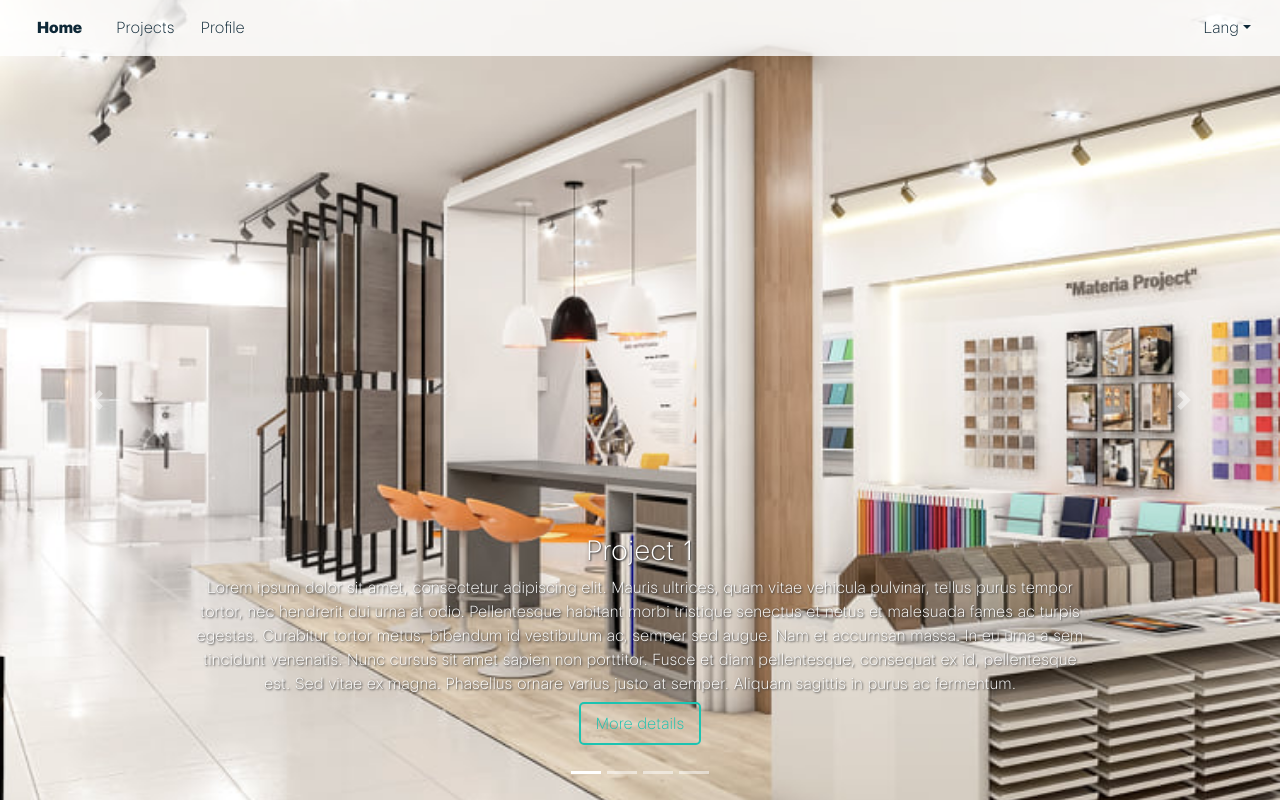
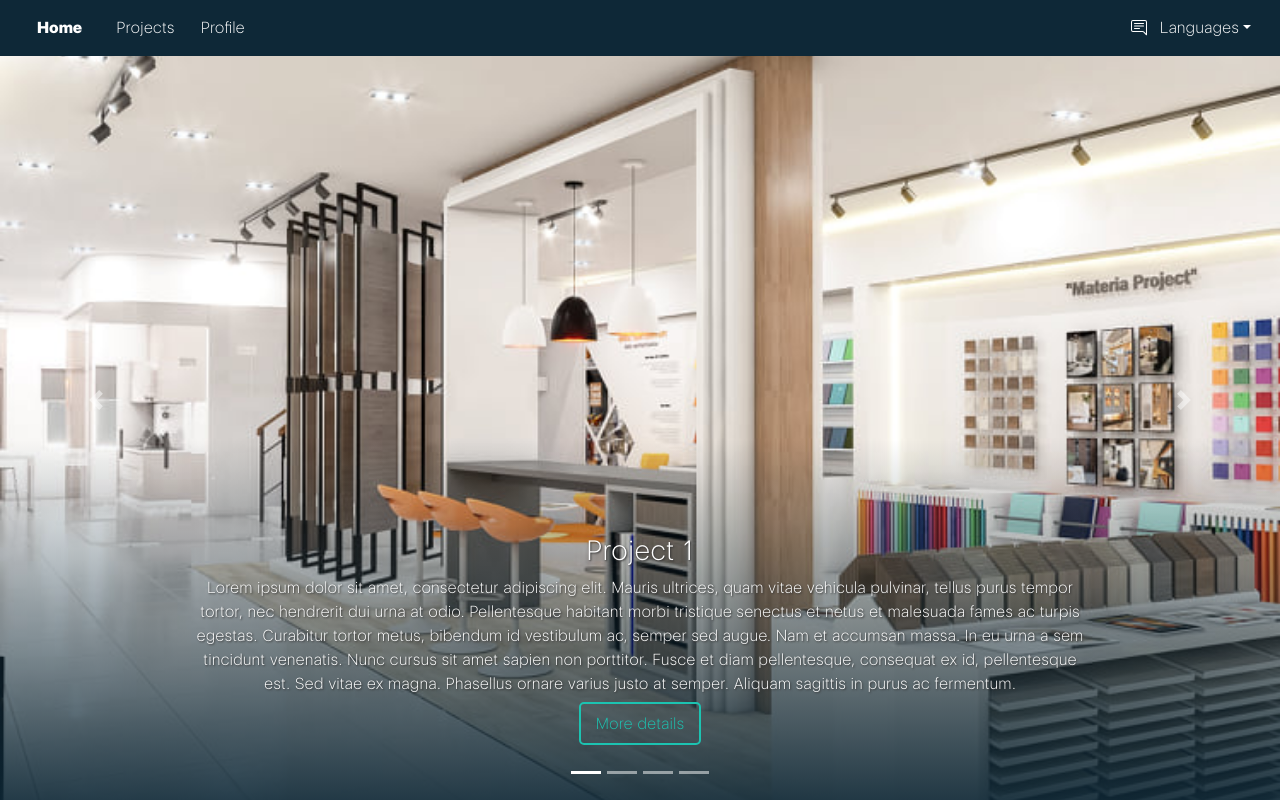
Before and after one commit to lvezia/u_sotheary, a Vue app: page / in a window 1280 px wide. Built offline with nearby package versions, Linux system fonts and the light colour scheme.

Commit message:
add languages

```diff
--- a/package.json
+++ b/package.json
@@ -12,6 +12,7 @@
         "bootstrap-vue": "^2.21.2",
         "core-js": "^3.6.5",
         "vue": "^2.6.12",
+        "vue-i18n": "^8.24.2",
         "vue-router": "^3.5.1"
     },
     "devDependencies": {
--- a/src/assets/styles/themes/theme-default.css
+++ b/src/assets/styles/themes/theme-default.css
@@ -41,9 +41,9 @@
 }
 
 .default-nav {
-    background-color: rgba(255, 255, 255, 0.8);
+    background-color: rgba(14, 40, 55, 1);
 }
 
 .nav-link {
-    color: var(--firstColor) !important;
+    color: #fff !important;
 }
--- a/src/components/mainCarousel.vue
+++ b/src/components/mainCarousel.vue
@@ -26,6 +26,7 @@
             :src="getImgSrc(item.mainImage)"
             alt="image slot"
           >
+          <div class="gradient-bg"></div>
         </template>
 
         <router-link to="/" class="banner-btn">More details</router-link>
@@ -82,6 +83,14 @@ export default {
   object-position: center;
 }
 
+.gradient-bg {
+    width: 100%;
+    height: 100%;
+    background-image: linear-gradient(180deg, transparent 55%, rgba(14, 40, 55, 0.9));
+    position: absolute;
+    top: 0;
+}
+
 .banner-btn {
   font-size: 1em;
   color: var(--secondColor);
--- a/src/layouts/LayoutDefault.vue
+++ b/src/layouts/LayoutDefault.vue
@@ -1,24 +1,21 @@
 <template>
   <div class="LayoutDefault">
     <b-navbar toggleable="lg" class="default-nav" fixed="top">
-      <router-link to="/" class="nav-item nav-link"><b>Home</b></router-link>
+      <router-link to="/" class="nav-item nav-link"><b>{{ $t('home.home') }}</b></router-link>
 
       <b-navbar-toggle target="nav-collapse"></b-navbar-toggle>
 
       <b-collapse id="nav-collapse" is-nav>
         <b-navbar-nav>
-          <router-link to="/" class="nav-item nav-link">Projects</router-link>
-          <router-link to="/" class="nav-item nav-link">Profile</router-link>
+          <router-link to="/" class="nav-item nav-link">{{ $t('home.projects') }}</router-link>
+          <router-link to="/" class="nav-item nav-link">{{ $t('home.profile') }}</router-link>
         </b-navbar-nav>
 
         <!-- Right aligned nav items -->
         <b-navbar-nav class="ml-auto">
-
-          <b-nav-item-dropdown class="color-second" text="Lang" right>
-            <b-dropdown-item href="#">EN</b-dropdown-item>
-            <b-dropdown-item href="#">KH</b-dropdown-item>
-            <b-dropdown-item href="#">FR</b-dropdown-item>
-            <b-dropdown-item href="#">CN</b-dropdown-item>
+          <b-icon icon="chat-right-text" class="lang-icon"></b-icon>
+          <b-nav-item-dropdown class="color-second" :text="$t('home.languages')" right>
+            <b-dropdown-item v-for="lang in languages" :key="lang" @click="setLang(lang)" class="item-lang">{{ lang }}</b-dropdown-item>
           </b-nav-item-dropdown>
 
         </b-navbar-nav>
@@ -33,7 +30,18 @@
 
 <script>
 export default {
-  name: 'LayoutDefault'
+  name: 'LayoutDefault',
+  data() {
+    return {
+      languages: ['en', 'kh', 'fr']
+    }
+  },
+  computed: {},
+  methods: {
+    setLang(lang) {
+      this.$i18n.locale = lang
+    }
+  }
 }
 </script>
 
@@ -42,4 +50,15 @@ export default {
   margin-left: 5px;
   margin-right: 5px;
 }
+
+.item-lang {
+  color: var(--firstColor);
+  text-transform: uppercase;
+}
+
+.lang-icon {
+  color: #fff;
+  margin-top: auto;
+  margin-bottom: auto;
+}
 </style>
--- /dev/null
+++ b/src/locales/en.json
@@ -0,0 +1,9 @@
+{
+    "home": {
+        "home": "Home",
+        "profile": "Profile",
+        "projects": "Projects",
+        "languages": "Languages",
+        "moreDetails": "More details"
+    }
+}
--- /dev/null
+++ b/src/locales/fr.json
@@ -0,0 +1,9 @@
+{
+    "home": {
+        "home": "Accueil",
+        "profile": "Profil",
+        "projects": "Projects",
+        "languages": "Langues",
+        "moreDetails": "Plus de détails"
+    }
+}
--- /dev/null
+++ b/src/locales/kh.json
@@ -0,0 +1,9 @@
+{
+    "home": {
+        "home": "Home",
+        "profile": "Profile",
+        "projects": "Projects",
+        "languages": "Languages",
+        "moreDetails": "More details"
+    }
+}
--- a/src/main.js
+++ b/src/main.js
@@ -6,15 +6,15 @@ import titleMixin from './mixins/titleMixin'
 import 'bootstrap/dist/css/bootstrap.css'
 import 'bootstrap-vue/dist/bootstrap-vue.css'
 
+import i18n from './utils/i18n'
 import Home from './views/Home'
 import Profile from './views/Profile'
 
 Vue.use(BootstrapVue)
 Vue.use(IconsPlugin)
+Vue.use(VueRouter)
 
 Vue.mixin(titleMixin)
-
-Vue.use(VueRouter)
 
 Vue.config.productionTip = false
 
@@ -37,5 +37,6 @@ const router = new VueRouter({
 
 new Vue({
     router,
+    i18n,
     render: h => h(App),
 }).$mount('#app')
--- /dev/null
+++ b/src/utils/i18n.js
@@ -0,0 +1,23 @@
+import Vue from 'vue'
+import VueI18n from 'vue-i18n'
+
+Vue.use(VueI18n)
+
+function loadLocaleMessages() {
+    const locales = require.context('../locales', true, /[A-Za-z0-9-_,\s]+\.json$/i)
+    const messages = {}
+    locales.keys().forEach(key => {
+        const matched = key.match(/([A-Za-z0-9-_]+)\./i)
+        if (matched && matched.length > 1) {
+            const locale = matched[1]
+            messages[locale] = locales(key)
+        }
+    })
+    return messages
+}
+
+export default new VueI18n({
+    locale: process.env.VUE_APP_I18N_LOCALE || 'en',
+    fallbackLocale: process.env.VUE_APP_I18N_FALLBACK_LOCALE || 'en',
+    messages: loadLocaleMessages()
+})
```
Also changed, not shown: 2 other files (tests, documents, lock files or other folders).
